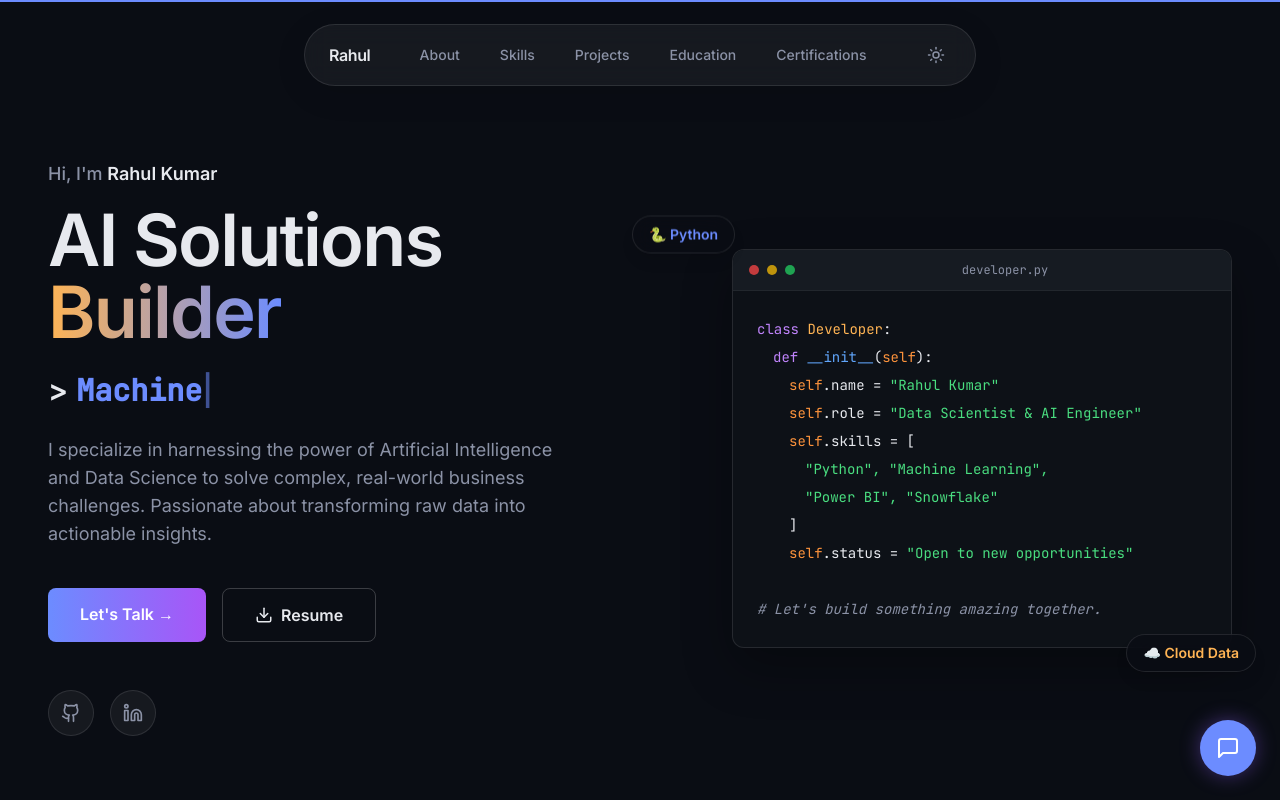
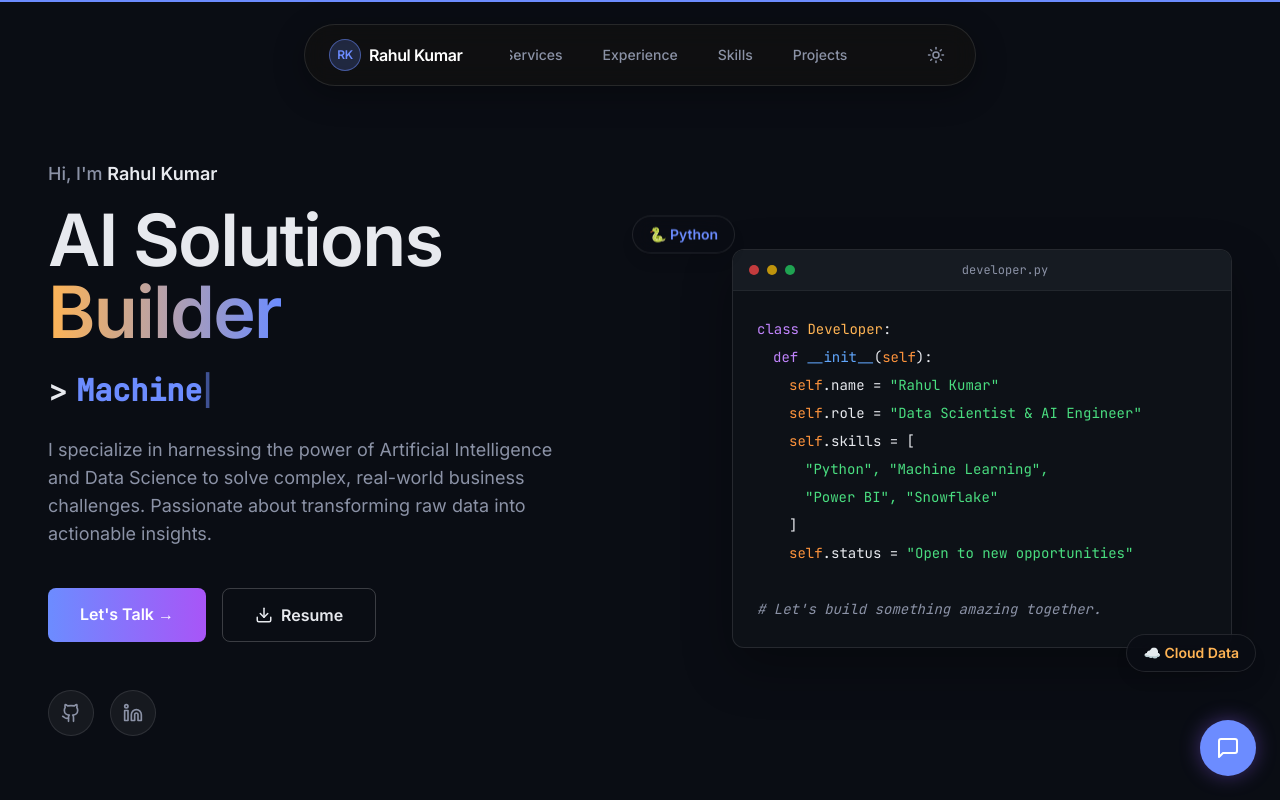
Before and after one commit to rahultwoapl8130/Portfoilo---Rahul-Kumar, a Next.js app: page / in a window 1280 px wide. Shown: the top 800 px of the page. Built offline with nearby package versions, Linux system fonts and the light colour scheme.

Commit message:
style: Match navbar tabs and add logo to navbar like screenshot

```diff
--- a/app/page.tsx
+++ b/app/page.tsx
@@ -43,10 +43,11 @@ export default function Home() {
   const navLinks = [
     { name: "Home", id: "home" },
     { name: "About", id: "about" },
+    { name: "Services", id: "services" },
+    { name: "Experience", id: "education" },
     { name: "Skills", id: "skills" },
     { name: "Projects", id: "projects" },
     { name: "Education", id: "education" },
-    { name: "Certifications", id: "certifications" },
     { name: "Contact", id: "contact" }
   ];
 
@@ -57,10 +58,13 @@ export default function Home() {
 
       {/* Floating Centered Navbar with Scroll Spy */}
       <nav className="fixed top-4 md:top-6 left-1/2 -translate-x-1/2 z-50 w-[95%] md:w-auto max-w-2xl">
-        <div className="flex items-center justify-between md:justify-center gap-2 md:gap-8 px-4 md:px-6 py-3 backdrop-blur-md bg-white/5 border border-white/10 rounded-full shadow-[0_8px_32px_rgba(0,0,0,0.1)]">
+        <div className="flex items-center justify-between md:justify-center gap-2 md:gap-8 px-4 md:px-6 py-3 backdrop-blur-md bg-[#111111]/80 border border-white/10 rounded-full shadow-[0_8px_32px_rgba(0,0,0,0.3)]">
           {/* Brand/Name */}
-          <div className="hidden md:flex items-center mr-4 font-bold tracking-tight text-ink whitespace-nowrap">
-            {portfolioData.hero.name.split(" ")[0]}
+          <div className="hidden xl:flex items-center gap-2 mr-4 font-bold tracking-tight text-white whitespace-nowrap">
+            <div className="w-8 h-8 rounded-full bg-accent2/20 border border-accent2/50 flex items-center justify-center text-accent2 text-xs">
+              RK
+            </div>
+            Rahul Kumar
           </div>
 
           <ul className="flex items-center justify-center gap-1 md:gap-2 text-xs md:text-sm font-medium text-muted overflow-x-auto no-scrollbar relative">
```
